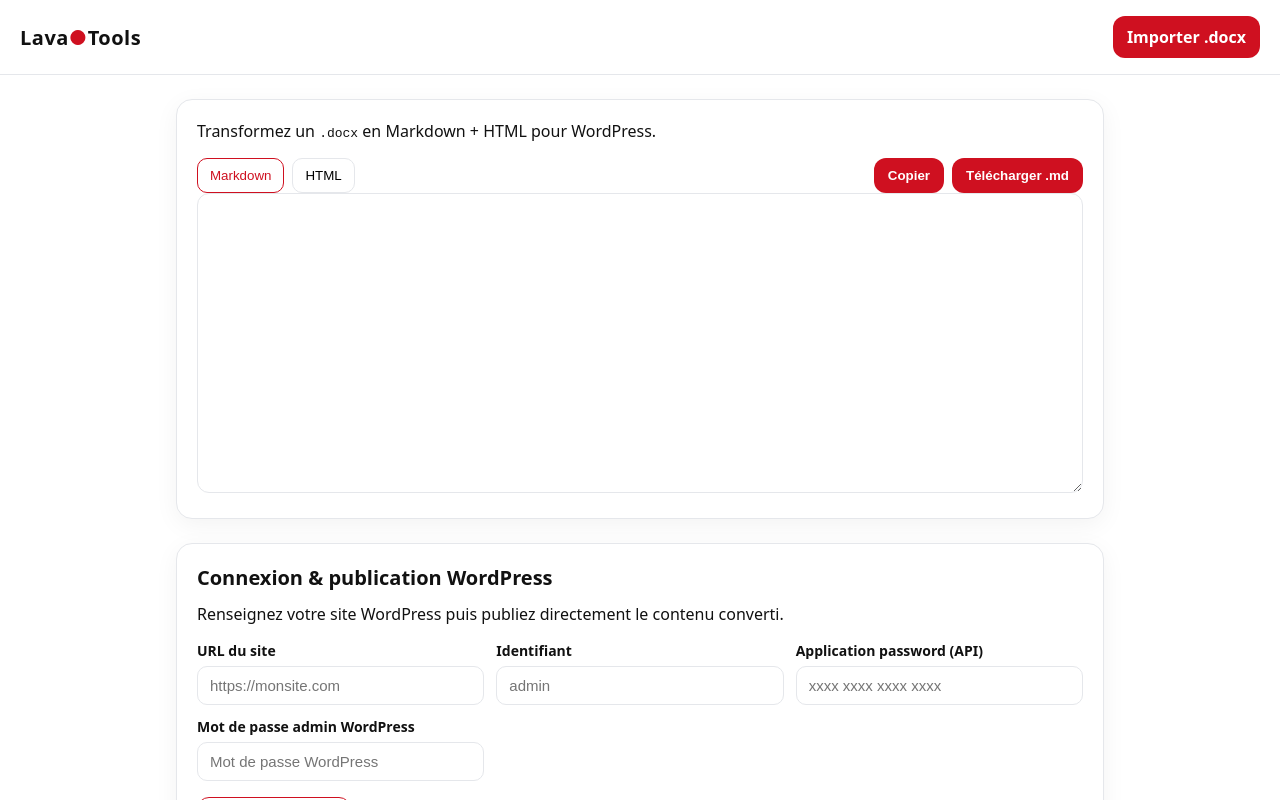
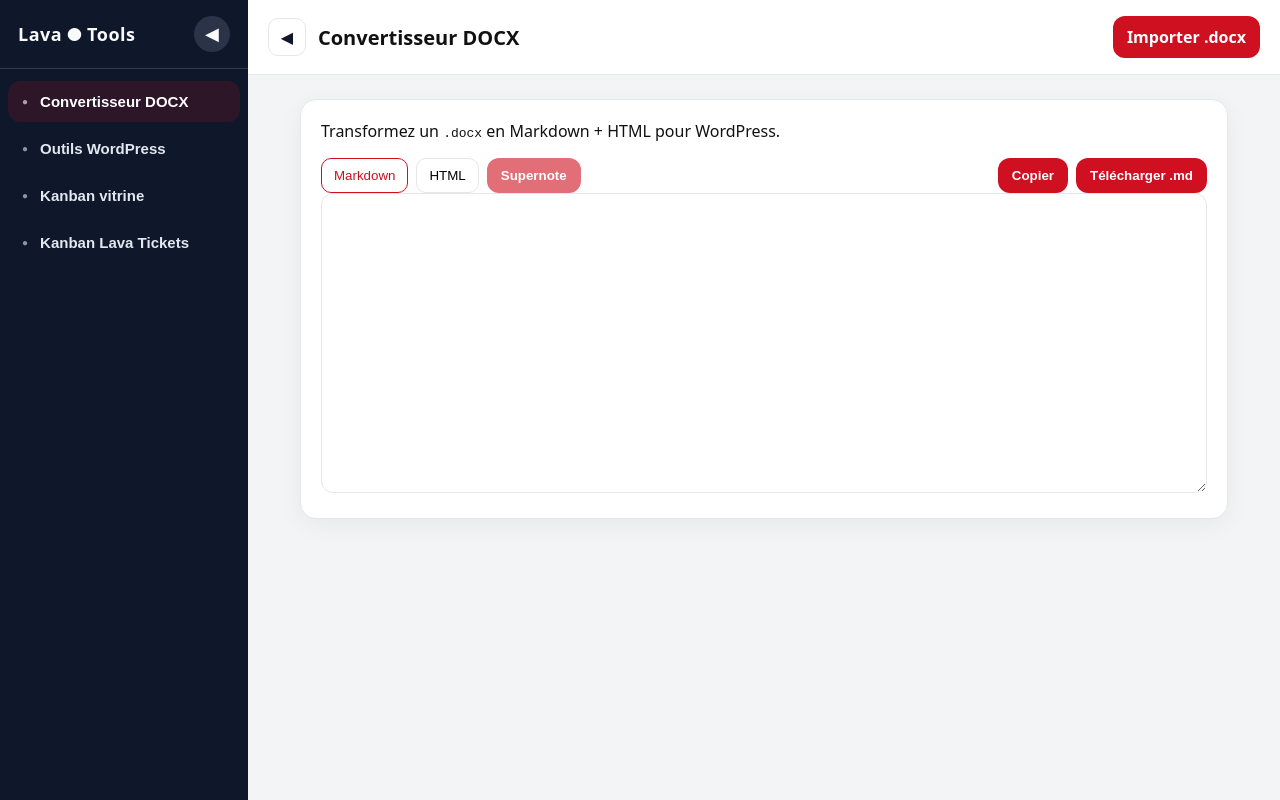
Before and after one commit to nansheadd/Lava, a React (Vite) app: page / in a window 1280 px wide. Shown: the top 800 px of the page. Built offline with nearby package versions, Linux system fonts and the light colour scheme.

Commit message:
saloperie 3

```diff
--- a/src/App.tsx
+++ b/src/App.tsx
@@ -10,6 +10,7 @@ type ConvertResponse = {
   html: string
   engine: string
   stats: Record<string, unknown>
+  notes?: Record<string, string>
 }
 
 type WordpressResponse = {
@@ -48,13 +49,19 @@ function isJsonObject(value: unknown): value is JsonObject {
 }
 
 function isConvertResponse(data: unknown): data is ConvertResponse {
+  const notes = (data as { notes?: unknown }).notes
+  const notesValid =
+    notes === undefined ||
+    (isJsonObject(notes) && Object.values(notes as Record<string, unknown>).every((value) => typeof value === 'string'))
+
   return (
     isJsonObject(data) &&
     typeof data.markdown === 'string' &&
     typeof data.html === 'string' &&
     typeof data.engine === 'string' &&
     typeof data.stats === 'object' &&
-    data.stats !== null
+    data.stats !== null &&
+    notesValid
   )
 }
 
@@ -95,6 +102,10 @@ function resolveUnknownError(error: unknown, fallback: string): string {
   return fallback
 }
 
+function escapeRegExp(value: string): string {
+  return value.replace(/[.*+?^${}()|[\]\\]/g, '\\$&')
+}
+
 function extractTitle(markdown: string) {
   const lines = markdown.split(/\r?\n/)
   for (const line of lines) {
@@ -125,9 +136,13 @@ export default function App() {
   const [md, setMd] = useState('')
   const [html, setHtml] = useState('')
   const [engine, setEngine] = useState('')
+  const [notesMap, setNotesMap] = useState<Record<string, string>>({})
   const [busy, setBusy] = useState(false)
   const [tab, setTab] = useState<'md'|'html'>('md')
   const [error, setError] = useState('')
+  const [supernoteApplied, setSupernoteApplied] = useState(false)
+  const [selectedTool, setSelectedTool] = useState<'converter' | 'wordpress' | 'kanbanVitrine' | 'kanbanTickets'>('converter')
+  const [sidebarOpen, setSidebarOpen] = useState(true)
 
   // Connexion & publication WP
   const [wpUrl, setWpUrl] = useState('')
@@ -164,6 +179,12 @@ export default function App() {
   // Backend URL
   const backend = import.meta.env.VITE_API_URL || 'http://localhost:8000'
   const normalisedWpUrl = wpUrl.trim()
+  const tools = [
+    { id: 'converter' as const, label: 'Convertisseur DOCX' },
+    { id: 'wordpress' as const, label: 'Outils WordPress' },
+    { id: 'kanbanVitrine' as const, label: 'Kanban vitrine' },
+    { id: 'kanbanTickets' as const, label: 'Kanban Lava Tickets' },
+  ]
 
   /* ======================
      Helpers front communs
@@ -234,7 +255,10 @@ export default function App() {
       setMd(data.markdown)
       setHtml(data.html)
       setEngine(data.engine)
+      setNotesMap(data.notes ?? {})
+      setSupernoteApplied(false)
       setTab('md')
+      setSelectedTool('converter')
 
       const detectedTitle = extractTitle(data.markdown)
       setPostTitle(detectedTitle)
@@ -269,6 +293,63 @@ export default function App() {
     const a = document.createElement('a')
     a.href = URL.createObjectURL(blob); a.download = 'article.md'; a.click()
     URL.revokeObjectURL(a.href)
+  }
+
+  function transformHtmlWithSupernotes(sourceHtml: string, mapping: Record<string, string>): string {
+    if (!sourceHtml || Object.keys(mapping).length === 0) return sourceHtml
+    if (typeof DOMParser === 'undefined') return sourceHtml
+    try {
+      const parser = new DOMParser()
+      const parsed = parser.parseFromString(`<div>${sourceHtml}</div>`, 'text/html')
+      const container = parsed.body.firstElementChild as HTMLElement | null
+      if (!container) return sourceHtml
+      const zeroWidth = '\u200B'
+      container.querySelectorAll('sup.lava-note-ref').forEach((node) => {
+        const sup = node as HTMLElement
+        const noteId = sup.getAttribute('data-note-id') || ''
+        const rawNote = mapping[noteId]
+        if (!noteId || !rawNote) return
+        const holder = parsed.createElement('span')
+        holder.innerHTML = rawNote
+        const fragment = parsed.createDocumentFragment()
+        fragment.append(parsed.createTextNode(`[${zeroWidth}note]`))
+        Array.from(holder.childNodes).forEach((child) => fragment.append(child))
+        fragment.append(parsed.createTextNode(`[${zeroWidth}/note]`))
+        sup.replaceWith(fragment)
+      })
+      return container.innerHTML
+    } catch {
+      return sourceHtml
+    }
+  }
+
+  function transformMarkdownWithSupernotes(sourceMd: string, mapping: Record<string, string>): string {
+    if (!sourceMd || Object.keys(mapping).length === 0) return sourceMd
+    if (typeof document === 'undefined') return sourceMd
+    const zeroWidth = '\u200B'
+    const scratch = document.createElement('div')
+    const entries = Object.entries(mapping).sort((a, b) => Number(a[0]) - Number(b[0]))
+    let output = sourceMd
+    for (const [noteId, rawNote] of entries) {
+      scratch.innerHTML = rawNote
+      const plain = (scratch.textContent || scratch.innerText || rawNote).trim()
+      scratch.innerHTML = ''
+      if (!plain) continue
+      const pattern = new RegExp(`\\[${escapeRegExp(noteId)}\\]`, 'g')
+      const replacement = `[${zeroWidth}note]${plain}[${zeroWidth}/note]`
+      output = output.replace(pattern, replacement)
+    }
+    return output
+  }
+
+  function applySupernote() {
+    if (supernoteApplied) return
+    if (Object.keys(notesMap).length === 0) return
+    const updatedHtml = transformHtmlWithSupernotes(html, notesMap)
+    const updatedMd = transformMarkdownWithSupernotes(md, notesMap)
+    setHtml(updatedHtml)
+    setMd(updatedMd)
+    setSupernoteApplied(true)
   }
 
   useEffect(() => {
@@ -550,18 +631,9 @@ export default function App() {
      Rendu UI
      ========== */
 
-  return (
-    <>
-      <header className="header">
-        <div className="brand">Lava<span className="dot">●</span>Tools</div>
-        <label className="button" style={{cursor: busy ? 'not-allowed' : 'pointer'}}>
-          {busy ? 'Conversion…' : 'Importer .docx'}
-          <input type="file" accept=".docx" style={{display:'none'}} onChange={onChoose} disabled={busy} />
-        </label>
-      </header>
+  const canApplySupernote = Object.keys(notesMap).length > 0 && !supernoteApplied
 
-      <main className="container">
-        {/* Conversion */}
+  const converterContent = (
     <div className="card">
       <p style={{marginTop:0}}>Transformez un <code>.docx</code> en Markdown + HTML pour WordPress.</p>
       {engine && <p style={{opacity:.7, marginTop: '-8px'}}>Moteur utilisé : <strong>{engine}</strong></p>}
@@ -570,6 +642,13 @@ export default function App() {
       <div className="tabs">
         <button className={`tab ${tab==='md'?'active':''}`} onClick={()=>setTab('md')}>Markdown</button>
         <button className={`tab ${tab==='html'?'active':''}`} onClick={()=>setTab('html')}>HTML</button>
+        <button
+          className="button"
+          onClick={applySupernote}
+          disabled={!canApplySupernote}
+          title={canApplySupernote ? 'Remplacer les références [1] par du texte [note]...' : 'Aucune note à convertir'}>
+          Supernote
+        </button>
         <button className="button" onClick={copyCurrent} style={{marginLeft:'auto'}}>Copier</button>
         <button className="button" onClick={downloadMd}>Télécharger .md</button>
       </div>
@@ -581,9 +660,10 @@ export default function App() {
              dangerouslySetInnerHTML={{__html: html}} />
       )}
     </div>
+  )
 
-        {/* Connexion & Publication */}
-        <div className="card" style={{marginTop: 24}}>
+  const wordpressContent = (
+    <div className="card">
       <h2 className="section-title">Connexion &amp; publication WordPress</h2>
       <p style={{marginTop:0}}>Renseignez votre site WordPress puis publiez directement le contenu converti.</p>
 
@@ -686,7 +766,6 @@ export default function App() {
 
       <hr className="divider" />
 
-          {/* Export Woo (WebSocket) */}
       <h3 className="section-subtitle">Export des abonnements WooCommerce</h3>
       <p style={{marginTop:0}}>Lancez l’export : progression en direct, CSV téléchargé à la fin.</p>
 
@@ -721,7 +800,6 @@ export default function App() {
         </details>
       )}
 
-          {/* Aperçu abonnements (si route HTTP dispo côté backend) */}
       <button
         className="button outline"
         onClick={fetchSubscriptionsPreview}
@@ -747,21 +825,103 @@ export default function App() {
         </details>
       )}
     </div>
+  )
 
-        <div className="card" style={{marginTop: 24}}>
+  const kanbanVitrineContent = (
+    <div className="card">
       <KanbanBoard
         title="Kanban vitrine"
         csvUrl="/csv/kanban_vitrine_M1_shortlist.csv"
       />
     </div>
+  )
 
-        <div className="card" style={{marginTop: 24}}>
+  const kanbanTicketsContent = (
+    <div className="card">
       <KanbanBoard
         title="Kanban Lava Tickets"
         csvUrl="/csv/kanban_lava_tickets_wp_mapping_with_difficulty.csv"
       />
     </div>
+  )
+
+  let mainContent: JSX.Element
+  switch (selectedTool) {
+    case 'wordpress':
+      mainContent = wordpressContent
+      break
+    case 'kanbanVitrine':
+      mainContent = kanbanVitrineContent
+      break
+    case 'kanbanTickets':
+      mainContent = kanbanTicketsContent
+      break
+    case 'converter':
+    default:
+      mainContent = converterContent
+  }
+
+  const activeTool = tools.find(tool => tool.id === selectedTool)
+
+  return (
+    <div className={`app-shell ${sidebarOpen ? 'sidebar-open' : 'sidebar-collapsed'}`}>
+      <aside className={`sidebar ${sidebarOpen ? 'open' : 'collapsed'}`}>
+        <div className="sidebar-header">
+          <div className="sidebar-brand">
+            <span>Lava</span><span className="dot">●</span><span>Tools</span>
+          </div>
+          <button
+            className="sidebar-toggle"
+            onClick={() => setSidebarOpen((prev) => !prev)}
+            aria-label={sidebarOpen ? 'Réduire le menu' : 'Ouvrir le menu'}
+            type="button"
+          >
+            {sidebarOpen ? '◀' : '▶'}
+          </button>
+        </div>
+        <nav className="sidebar-nav">
+          {tools.map((tool) => (
+            <button
+              key={tool.id}
+              type="button"
+              onClick={() => setSelectedTool(tool.id)}
+              className={`sidebar-nav-item ${selectedTool === tool.id ? 'active' : ''}`}
+              title={tool.label}
+            >
+              <span className="sidebar-nav-dot">●</span>
+              <span className="sidebar-nav-text">{tool.label}</span>
+            </button>
+          ))}
+        </nav>
+      </aside>
+      <div className="app-main">
+        <header className="header">
+          <div className="header-left">
+            <button
+              type="button"
+              className="header-toggle"
+              onClick={() => setSidebarOpen((prev) => !prev)}
+              aria-label={sidebarOpen ? 'Réduire le menu latéral' : 'Déployer le menu latéral'}
+            >
+              {sidebarOpen ? '◀' : '▶'}
+            </button>
+            <div className="header-title">{activeTool?.label ?? 'LavaTools'}</div>
+          </div>
+          <div className="header-actions">
+            {selectedTool === 'converter' && (
+              <label className="button" style={{cursor: busy ? 'not-allowed' : 'pointer', margin:0}}>
+                {busy ? 'Conversion…' : 'Importer .docx'}
+                <input type="file" accept=".docx" style={{display:'none'}} onChange={onChoose} disabled={busy} />
+              </label>
+            )}
+          </div>
+        </header>
+        <div className="main-scroll">
+          <main className="container">
+            {mainContent}
           </main>
-    </>
+        </div>
+      </div>
+    </div>
   )
 }
--- a/src/styles.css
+++ b/src/styles.css
@@ -1,9 +1,34 @@
-:root { --lava-red:#CF1020; --lava-black:#111112; --lava-white:#ffffff; }
+:root { --lava-red:#CF1020; --lava-black:#111112; --lava-white:#ffffff; --sidebar-width:248px; --sidebar-collapsed:80px; }
 *{box-sizing:border-box} html,body,#root{height:100%}
 body{margin:0;font-family:ui-sans-serif,system-ui,-apple-system,Segoe UI,Roboto,Arial;background:var(--lava-white);color:#111}
+.app-shell{display:flex;min-height:100vh;background:#f3f4f6}
+.sidebar{width:var(--sidebar-width);background:#0f172a;color:#f8fafc;display:flex;flex-direction:column;transition:width .25s ease}
+.sidebar.collapsed{width:var(--sidebar-collapsed)}
+.sidebar-header{display:flex;align-items:center;justify-content:space-between;padding:16px 18px;border-bottom:1px solid rgba(148,163,184,.25)}
+.sidebar-brand{font-weight:800;letter-spacing:.5px;font-size:18px;display:flex;gap:4px;align-items:center}
+.sidebar-toggle{background:rgba(148,163,184,.2);color:#f8fafc;border:none;border-radius:999px;width:36px;height:36px;cursor:pointer;display:flex;align-items:center;justify-content:center;font-size:18px}
+.sidebar-toggle:hover{background:rgba(148,163,184,.35)}
+.sidebar-nav{display:flex;flex-direction:column;padding:12px 8px;gap:6px;flex:1;overflow-y:auto}
+.sidebar-nav-item{display:flex;align-items:center;gap:12px;padding:12px 14px;border:none;border-radius:12px;background:transparent;color:#e2e8f0;cursor:pointer;text-align:left;font-size:15px;font-weight:600;transition:background .2s,color .2s}
+.sidebar-nav-item:hover{background:rgba(148,163,184,.18)}
+.sidebar-nav-item.active{background:rgba(207,16,32,.15);color:#fff}
+.sidebar-nav-dot{font-size:10px;opacity:.6}
+.sidebar.collapsed .sidebar-nav-text{display:none}
+.sidebar.collapsed .sidebar-nav-item{justify-content:center}
+.sidebar.collapsed .sidebar-nav-dot{opacity:1;font-size:12px}
+.sidebar.collapsed .sidebar-header{justify-content:center}
+.sidebar.collapsed .sidebar-brand span{display:none}
+.sidebar.collapsed .sidebar-brand .dot{display:inline}
+.app-main{flex:1;display:flex;flex-direction:column;min-height:100vh}
+.main-scroll{flex:1;overflow-y:auto;padding:24px 24px 48px}
 .header{display:flex;align-items:center;justify-content:space-between;padding:16px 20px;border-bottom:1px solid #e5e7eb;background:#fff}
+.header-left{display:flex;align-items:center;gap:12px}
+.header-title{font-size:20px;font-weight:700;color:#111}
+.header-actions{display:flex;align-items:center;gap:12px}
+.header-toggle{background:#fff;border:1px solid #e5e7eb;border-radius:10px;width:38px;height:38px;cursor:pointer;display:flex;align-items:center;justify-content:center;font-size:16px;color:#0f172a;transition:background .2s}
+.header-toggle:hover{background:#f3f4f6}
 .brand{font-weight:800;letter-spacing:.5px;font-size:20px}.brand .dot{color:var(--lava-red)}
-.container{max-width:960px;margin:24px auto;padding:0 16px}
+.container{max-width:960px;margin:0 auto;padding:0 16px 32px;width:100%}
 .card{background:#fff;border:1px solid #e5e7eb;border-radius:16px;padding:20px;box-shadow:0 6px 24px rgba(0,0,0,.05)}
 .button{background:var(--lava-red);color:#fff;border:none;padding:10px 14px;border-radius:12px;font-weight:600;cursor:pointer}
 .button[disabled]{opacity:.6;cursor:not-allowed}
```
Lines whose indentation alone changed are shown as unchanged.
